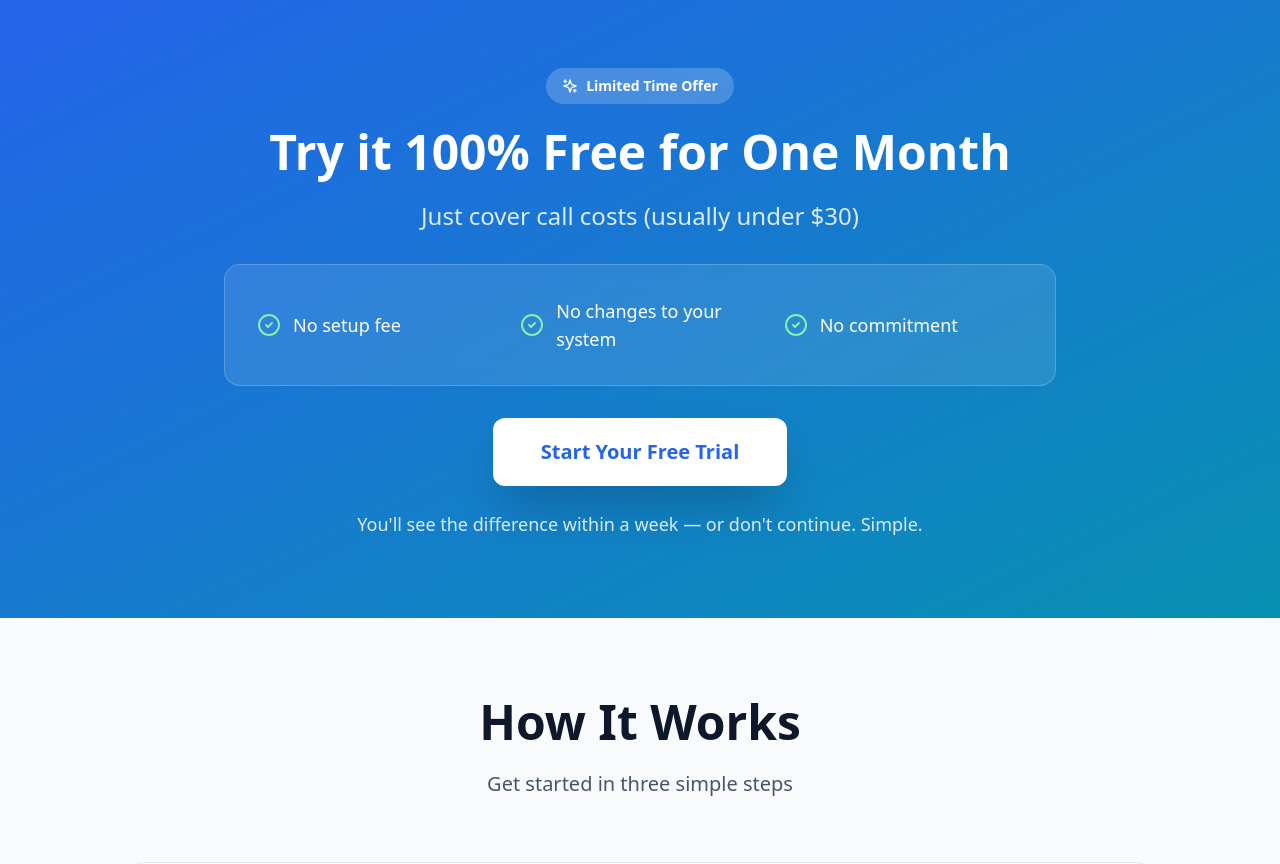
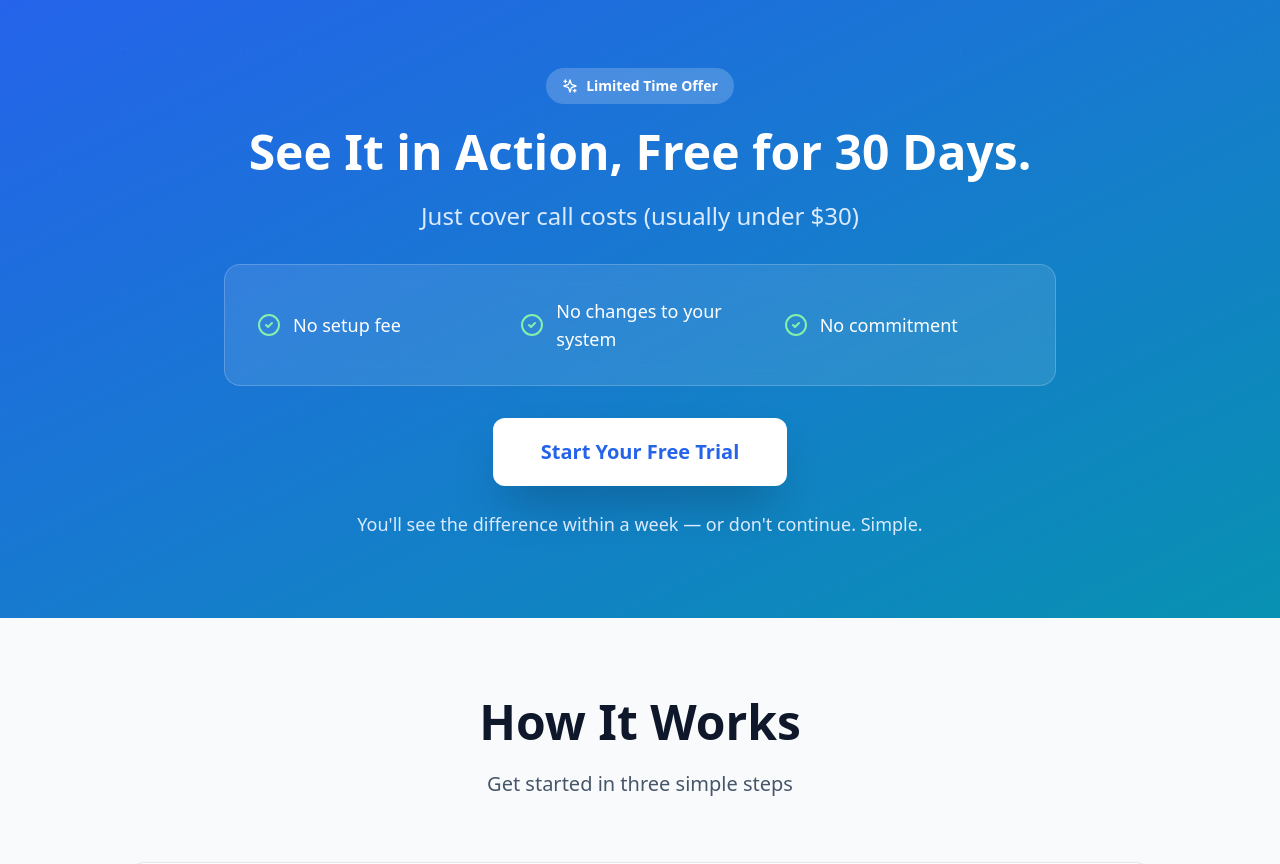
Before and after one commit to kamyabnav/sefid2-final, a React (Vite) app: page / in a window 1280 px wide. Shown: the part 3320-4184 px from the top of the page. Built offline with nearby package versions, Linux system fonts and the light colour scheme.

Commit message:
Updated Offer.tsx

```diff
--- a/src/components/Offer.tsx
+++ b/src/components/Offer.tsx
@@ -12,7 +12,7 @@ export default function Offer() {
         </div>
 
         <h2 className="text-4xl sm:text-5xl font-bold mb-6">
-          Try it 100% Free for One Month
+          See It in Action, Free for 30 Days.
         </h2>
 
         <p className="text-2xl mb-8 text-blue-100">
```
